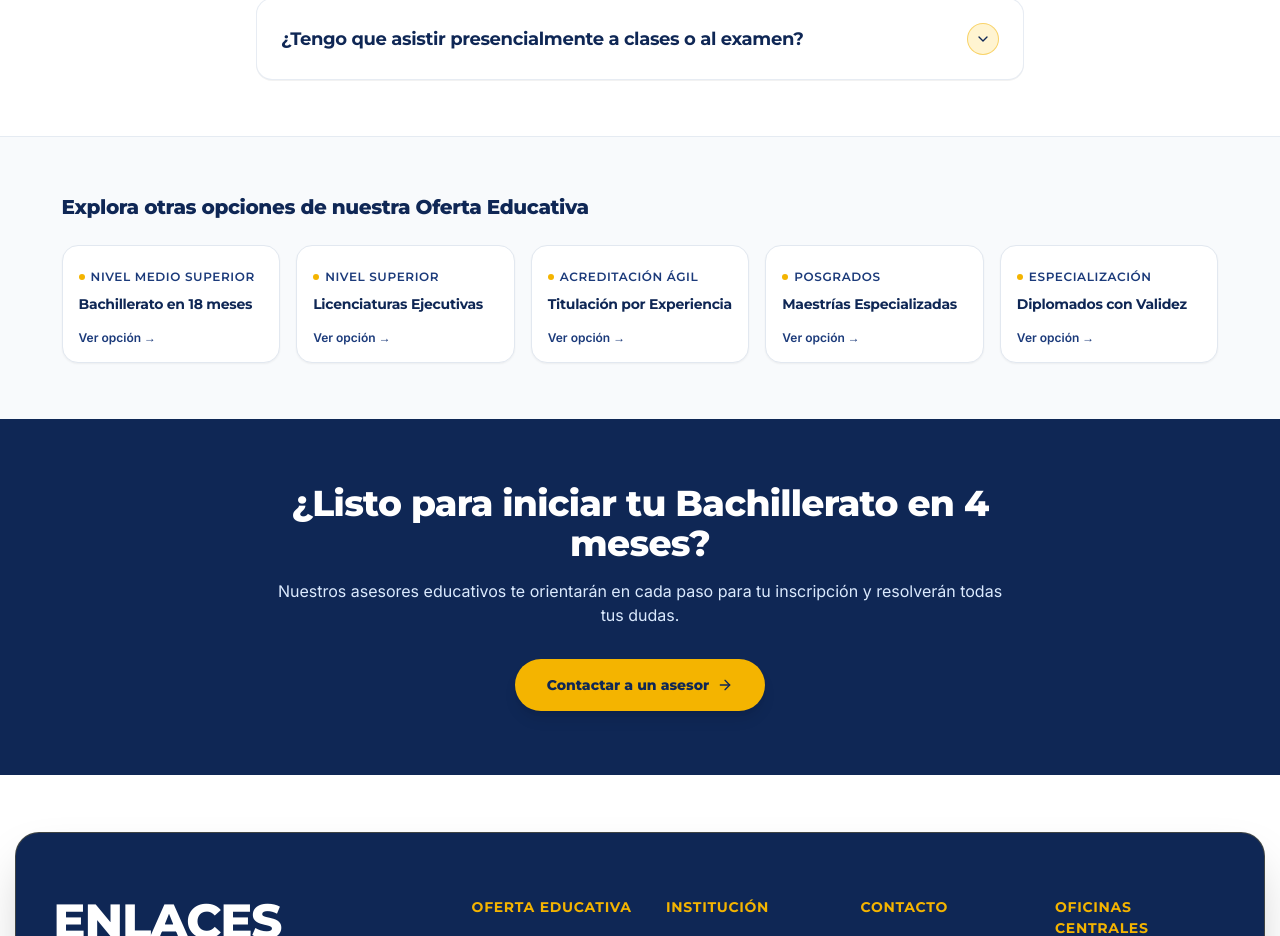
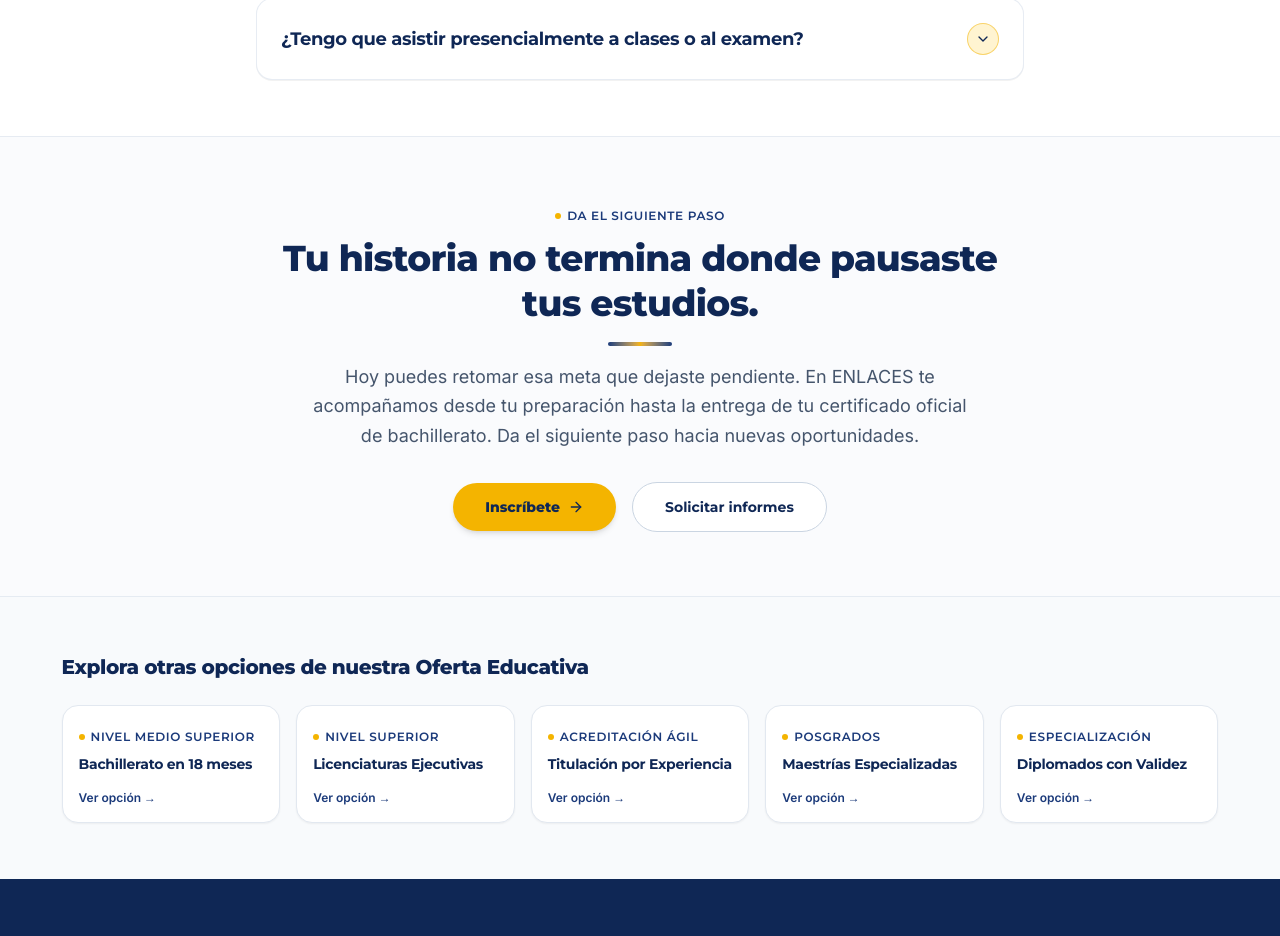
Before and after one commit to dmytro-webild/b02179c9-55a4-4431-96fc-35acbd36f5d2, a React (Vite) app: page /oferta/bachillerato-4-meses in a window 1280 px wide. Shown: the part 5071-6007 px from the top of the page. Built offline with nearby package versions, Linux system fonts and the light colour scheme.

Commit message:
Webild agent: En la página Bachillerato en 4 meses, agrega una sección de

```diff
--- a/src/pages/OfertaBachilleratoPage.tsx
+++ b/src/pages/OfertaBachilleratoPage.tsx
@@ -594,6 +594,42 @@ export default function OfertaBachilleratoPage() {
         </div>
       </section>
 
+      {/* SECCIÓN CIERRE COMERCIAL */}
+      <section className="py-12 sm:py-16 bg-slate-50/70 border-t border-slate-200/80">
+        <div className="mx-auto w-[var(--container)] px-4 sm:px-6">
+          <div className="max-w-3xl mx-auto text-center">
+            <span className="inline-flex items-center gap-1.5 font-['Montserrat'] font-semibold text-xs text-[#1B3A7A] uppercase tracking-wider mb-3">
+              <span className="size-1.5 rounded-full bg-[#F4B400] shrink-0" />
+              Da el siguiente paso
+            </span>
+            <h2 className="font-['Montserrat'] font-extrabold text-2xl sm:text-4xl text-[#0F2755] leading-tight">
+              Tu historia no termina donde pausaste tus estudios.
+            </h2>
+            <div className="mx-auto my-4 h-1 w-16 rounded-full bg-gradient-to-r from-[#1B3A7A] via-[#F4B400] to-[#1B3A7A]" />
+            <p className="font-['Inter'] text-slate-600 text-base sm:text-lg leading-relaxed max-w-2xl mx-auto">
+              Hoy puedes retomar esa meta que dejaste pendiente. En ENLACES te acompañamos desde tu preparación hasta la entrega de tu certificado oficial de bachillerato. Da el siguiente paso hacia nuevas oportunidades.
+            </p>
+            <div className="mt-8 flex flex-col sm:flex-row items-center justify-center gap-4">
+              <a
+                href="https://enlaces.edu.mx/inscripcion/"
+                target="_blank"
+                rel="noopener noreferrer"
+                className="w-full sm:w-auto rounded-full bg-[#F4B400] px-8 py-3.5 font-['Montserrat'] font-extrabold text-sm text-[#0F2755] shadow-md hover:bg-amber-300 transition-all hover:scale-105 inline-flex items-center justify-center gap-2"
+              >
+                Inscríbete
+                <ArrowRight className="w-4 h-4" />
+              </a>
+              <Link
+                to="/contacto"
+                className="w-full sm:w-auto rounded-full border border-slate-300 bg-white px-8 py-3.5 font-['Montserrat'] font-bold text-sm text-[#0F2755] hover:bg-slate-100 hover:border-slate-400 transition-all inline-flex items-center justify-center gap-2"
+              >
+                Solicitar informes
+              </Link>
+            </div>
+          </div>
+        </div>
+      </section>
+
       {/* Explorar Otras Categorías */}
       <section className="py-14 bg-slate-50 border-t border-slate-200/80">
         <div className="mx-auto w-[var(--container)] px-4 sm:px-6">
```
